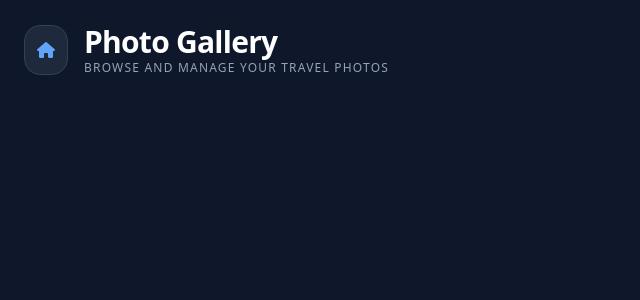
After one commit to rysealex/tabi-time, a Flask app: page /gallery in a window 1280 px wide. The commit adds this page. Shown: the top 300 px of the page, without its empty margins (0-640 px from the left). Run offline with Flask 3, Linux system fonts and the light colour scheme; some libraries are stand-ins or nearby versions.

Commit message:
Started photo gallery feature

```diff
--- a/app/routes.py
+++ b/app/routes.py
@@ -11,6 +11,10 @@ def index():
 @main.route('/journal')
 def journal():
     return render_template('journal.html')
+
+@main.route('/gallery')
+def gallery():
+    return render_template('gallery.html')
 
 @main.route('/api/points')
 def get_points():
--- /dev/null
+++ b/app/templates/gallery.html
@@ -0,0 +1,29 @@
+<!DOCTYPE html>
+<html lang="en">
+<head>
+    <meta charset="UTF-8">
+    <meta name="viewport" content="width=device-width, initial-scale=1.0">
+    <title>旅Time | Photo Gallery</title>
+    <script src="https://cdn.tailwindcss.com"></script>
+    <link rel="stylesheet" href="https://cdnjs.cloudflare.com/ajax/libs/font-awesome/6.0.0/css/all.min.css">
+    <link rel="stylesheet" href="{{ url_for('static', filename='css/gallery.css') }}">
+</head>
+<body class="bg-slate-900 text-white font-sans p-6">
+
+    <div class="max-w-7xl mx-auto">
+        <header class="flex justify-between items-center mb-8">
+            <div class="flex items-center gap-4">
+                <a href="/" class="bg-slate-800 hover:bg-slate-700 p-3 rounded-2xl border border-slate-700 transition">
+                    <i class="fa-solid fa-house text-blue-400"></i>
+                </a>
+                <div>
+                    <h1 class="text-3xl font-bold tracking-tight">Photo Gallery</h1>
+                    <p class="text-slate-400 text-xs uppercase tracking-widest">Browse and manage your travel photos</p>
+                </div>
+            </div>
+        </header>
+    </div>
+
+    <script src="{{ url_for('static', filename='js/gallery.js') }}"></script>
+</body>
+</html>
```
Also changed, not shown: app/templates/index.html (+10 -0 lines), app/static/css/gallery.css (added), app/static/js/gallery.js (added).
